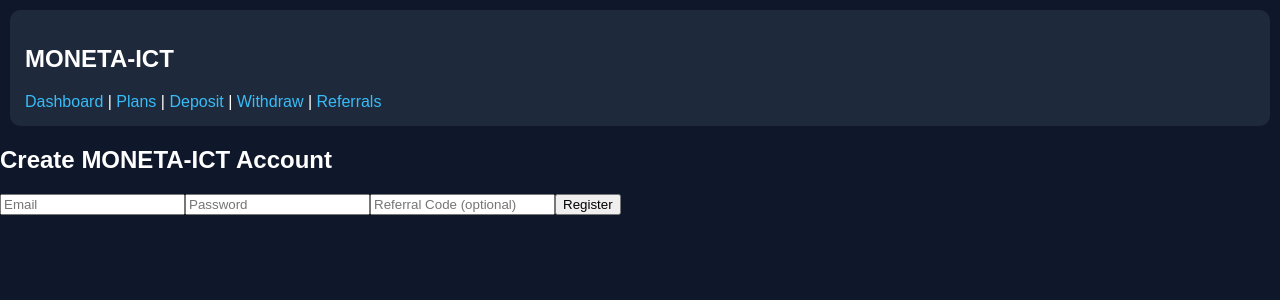
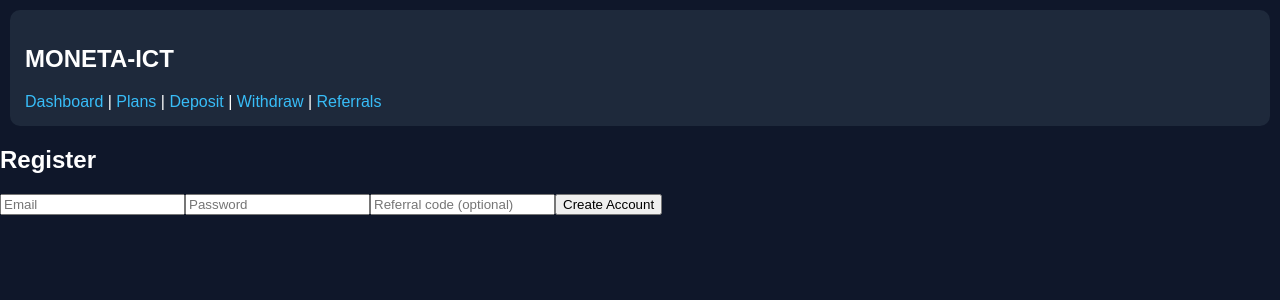
Before and after one commit to Eramsbilly/MONETA-ICT-Frontend, a React (Create React App) app: page /register in a window 1280 px wide. Shown: the top 300 px of the page. Built offline with nearby package versions, Linux system fonts and the light colour scheme.

Commit message:
Update Register.js

```diff
--- a/src/Register.js
+++ b/src/Register.js
@@ -4,44 +4,27 @@ import { registerUser } from "./api";
 export default function Register() {
   const [email, setEmail] = useState("");
   const [password, setPassword] = useState("");
-  const [referral, setReferral] = useState("");
-  const [error, setError] = useState("");
-  const [loading, setLoading] = useState(false);
+  const [ref, setRef] = useState("");
 
-  const handleRegister = async (e) => {
-    e.preventDefault();
-    setError("");
-    setLoading(true);
+  const submit = async () => {
+    const res = await registerUser(email, password, ref);
 
-    try {
-      const res = await registerUser({
-        email,
-        password,
-        referral_code: referral || null,
-      });
-
-      localStorage.setItem("token", res.data.token);
+    if (res.token) {
+      localStorage.setItem("token", res.token);
       window.location.href = "/dashboard";
-    } catch (err) {
-      setError("Registration failed");
-    } finally {
-      setLoading(false);
+    } else {
+      alert(res.message || "Registration failed");
     }
   };
 
   return (
-    <div className="auth-container">
-      <h2>Create MONETA-ICT Account</h2>
+    <div className="page">
+      <h2>Register</h2>
 
-      {error && <p className="error">{error}</p>}
-
-      <form onSubmit={handleRegister}>
       <input
-          type="email"
         placeholder="Email"
         value={email}
         onChange={(e) => setEmail(e.target.value)}
-          required
       />
 
       <input
@@ -49,20 +32,15 @@ export default function Register() {
         placeholder="Password"
         value={password}
         onChange={(e) => setPassword(e.target.value)}
-          required
       />
 
       <input
-          type="text"
-          placeholder="Referral Code (optional)"
-          value={referral}
-          onChange={(e) => setReferral(e.target.value)}
+        placeholder="Referral code (optional)"
+        value={ref}
+        onChange={(e) => setRef(e.target.value)}
       />
 
-        <button disabled={loading}>
-          {loading ? "Creating account..." : "Register"}
-        </button>
-      </form>
+      <button onClick={submit}>Create Account</button>
     </div>
   );
 }
```
Lines whose indentation alone changed are shown as unchanged.
